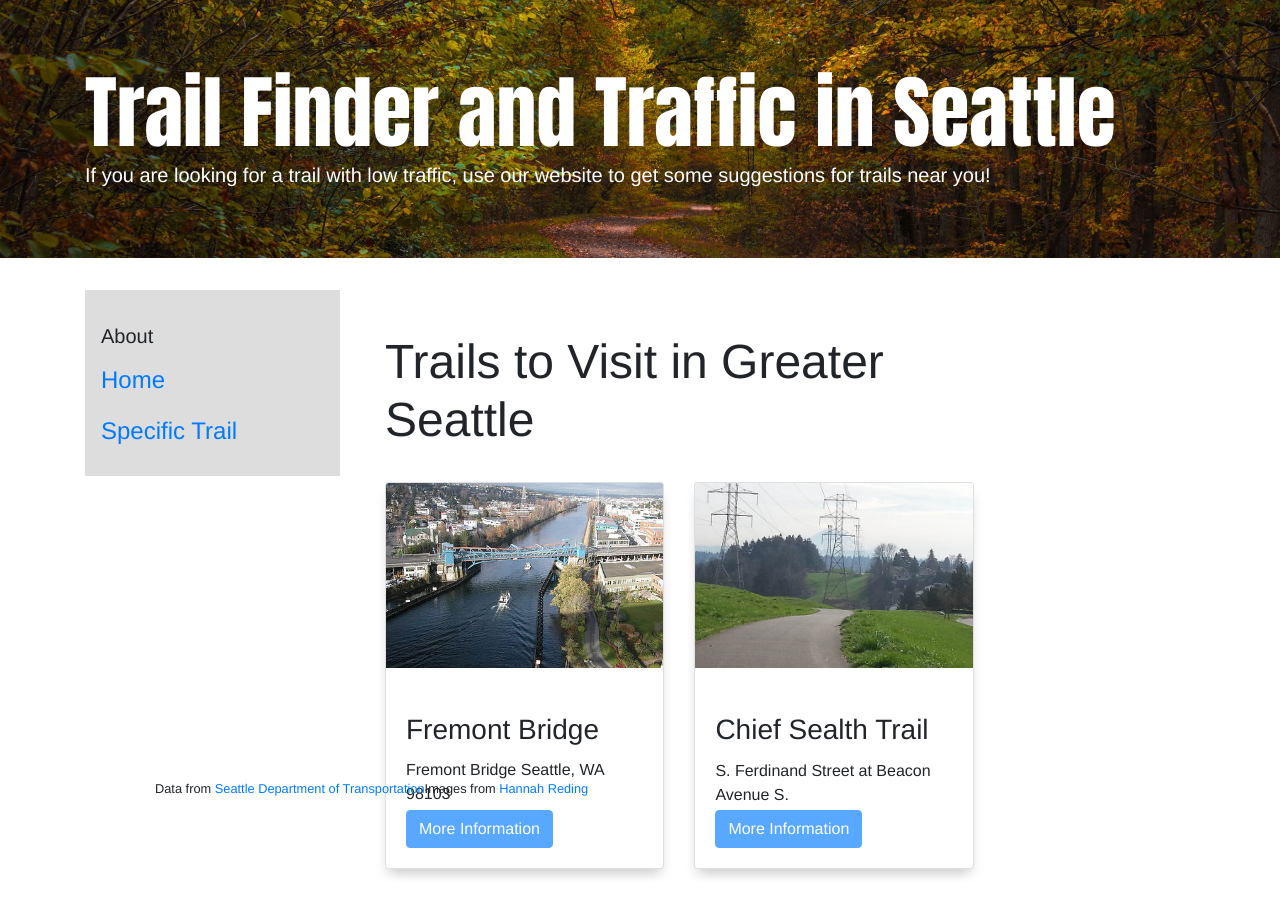
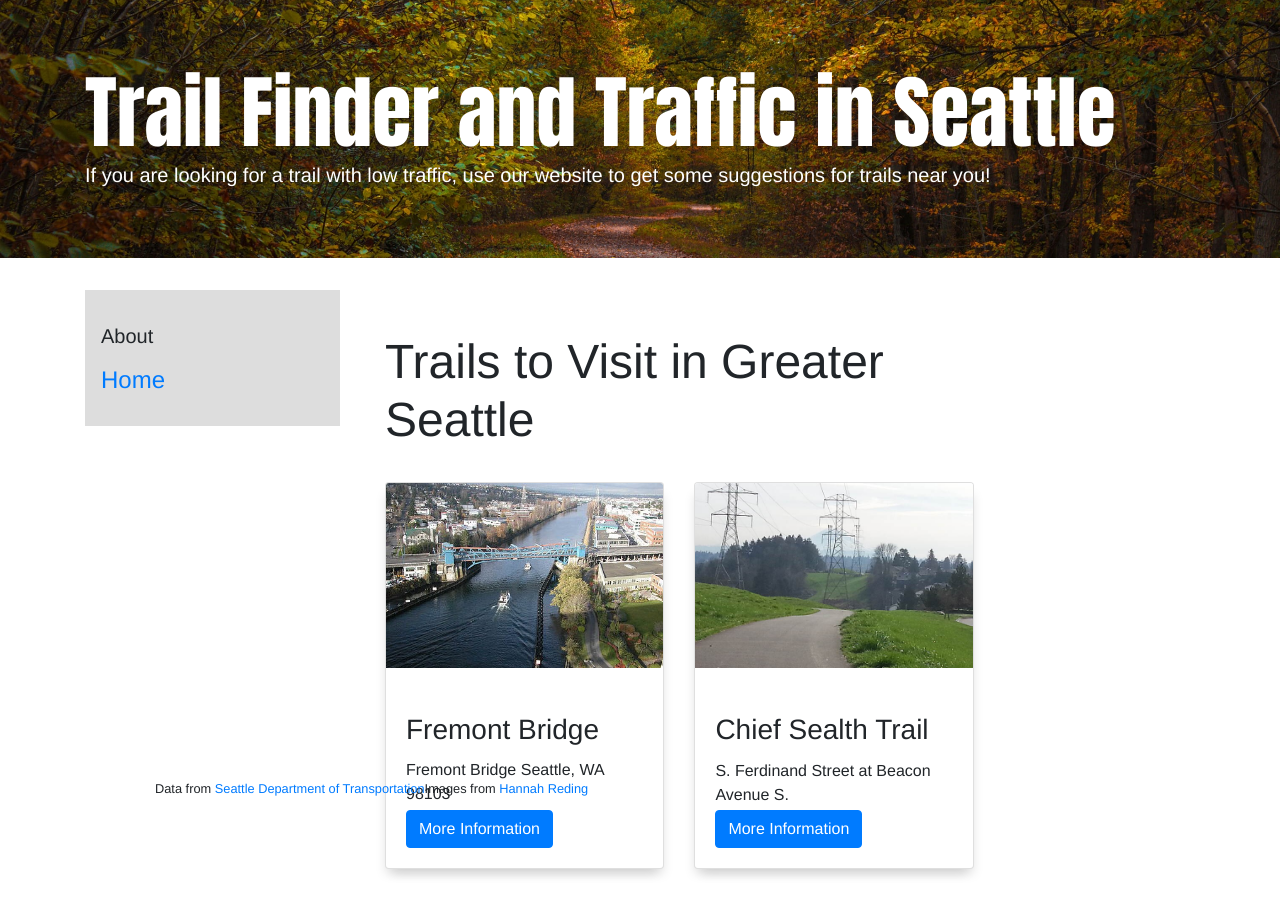
Before and after one commit to info340-au20/project-2-kshruti99, a React (Create React App) app: page / in a window 1280 px wide. Shown: the top 897 px of the page. Built offline with nearby package versions, Linux system fonts and the light colour scheme.

Commit message:
more information button redirects

```diff
--- a/src/AboutTrail.js
+++ b/src/AboutTrail.js
@@ -4,6 +4,12 @@ import { useParams } from 'react-router-dom';
 
 
 function AboutTrail(props) {
+
+  //let trailName = ''; //REPLACE THIS WITH CORRECT VALUE
+  //const urlParams = useParams();
+  //trailName = urlParams.trailname;
+
+  //find the trail from the json file for trail information
 
   return (
     <div>
--- a/src/App.js
+++ b/src/App.js
@@ -33,6 +33,7 @@ function App(props) {
 
       <main className="container">
 
+
       <div className="row">
           <div className="col-3">
             <AboutNav />
@@ -43,6 +44,7 @@ function App(props) {
               <Route exact path="/" render={renderTrailList}/>
               {/*<Route exact path="/"/>*/}
               <Route path="/AboutTrail"component={AboutTrail}/>
+              <Route path="/AboutTrail/:trailname"component={AboutTrail}/>
               <Redirect to="/"/>
             </Switch>
           </div>
@@ -66,7 +68,7 @@ function AboutNav() {
       <h2>About</h2>
       <ul className="list-unstyled">
         <li><NavLink exact to="/" activeClassName="activeLink">Home</NavLink></li>
-        <li><NavLink to="/AboutTrail" activeClassName="activeLink">Specific Trail</NavLink></li>
+        {/*<li><NavLink to="/AboutTrail" activeClassName="activeLink">Specific Trail</NavLink></li>*/}
       </ul>
     </nav>
   );
@@ -87,13 +89,28 @@ function AboutNav() {
 export function TrailCard(props) {
   let imgSrc = 'img/'+props.trail.image;
   let imgAlt = props.trail.trailName + " image";
+
+
+  const [redirectTo, setRedirectTo] = useState(undefined);
+
+  const handleClick = () => {
+    setRedirectTo(props.trail.trailName);
+    console.log("you clicked", props.trail.trailName); // for testing purposes
+  }
+
+  if(redirectTo !== undefined) {
+    return <Redirect push to={"/AboutTrail/" + redirectTo }/>
+  }
+
+
+
   return (
     <div key={props.trail.trailName} className="card">
       <img className="card-img-top" src={imgSrc} alt={imgAlt} />
       <div className="card-body">
         <h3 className="card-title">{props.trail.trailName}</h3>
         <p className="card-text">{props.trail.address}</p>
-        <Button disabled size="large" color="primary">More Information</Button>
+        <Button onClick = {handleClick} size="large" color="primary">More Information</Button>
       </div>
     </div>
   );
```
Also changed, not shown: 1 other file (tests, documents, lock files or other folders).
